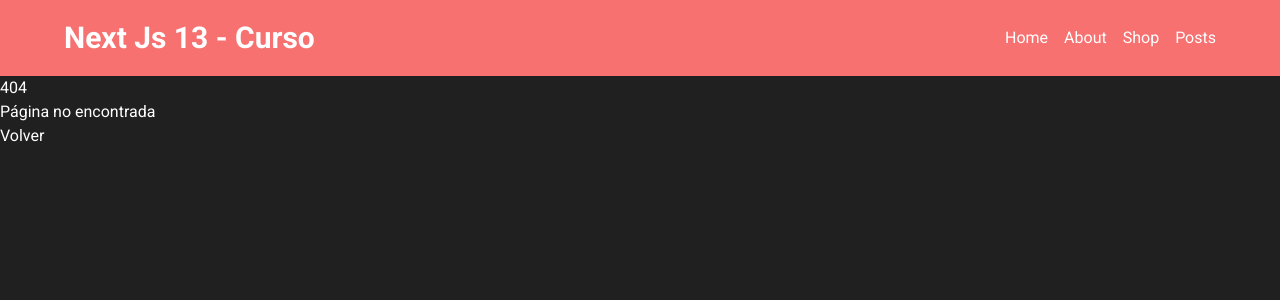
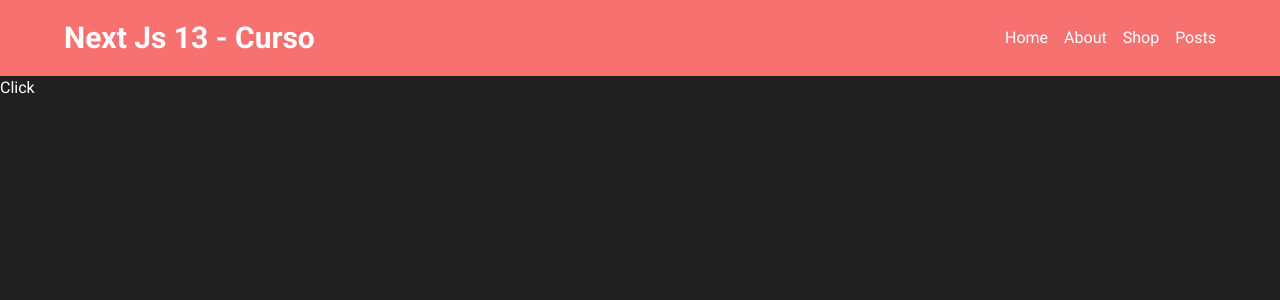
Before and after one commit to Majomon/CursoNext13Js, a Next.js app: page /users/1 in a window 1280 px wide. Before the commit this address had no page. Shown: the top 300 px of the page. Built offline with nearby package versions, Linux system fonts and the light colour scheme.

Commit message:
useParams de next/navigation

```diff
--- /dev/null
+++ b/src/app/users/[usersId]/page.jsx
@@ -0,0 +1,20 @@
+"use client";
+import { useParams } from "next/navigation";
+
+function UsersPage({}) {
+  const params = useParams();
+  console.log(params);
+  return (
+    <div>
+      <button
+        onClick={() => {
+          console.log("Works!!!");
+        }}
+      >
+        Click
+      </button>
+    </div>
+  );
+}
+
+export default UsersPage;
```
